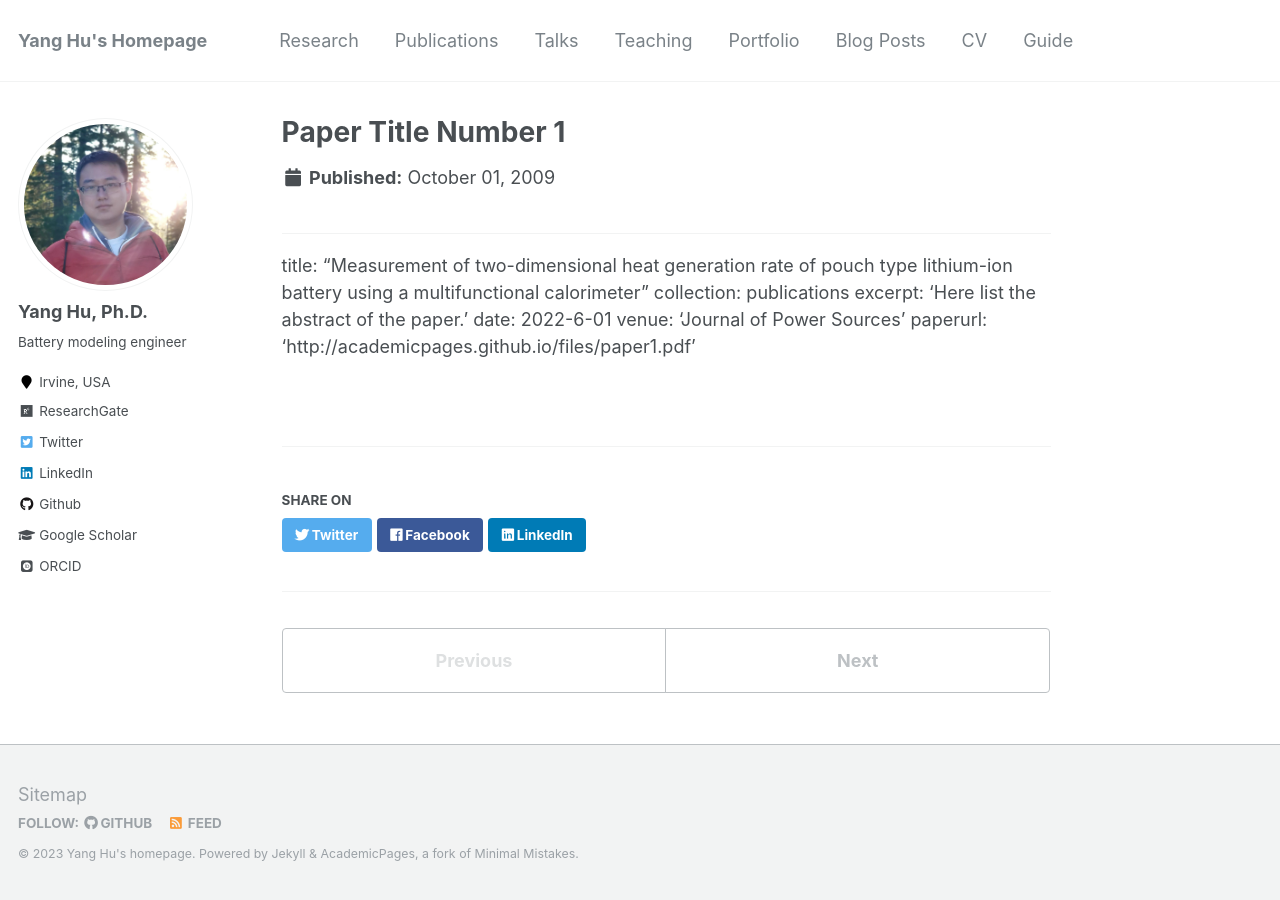
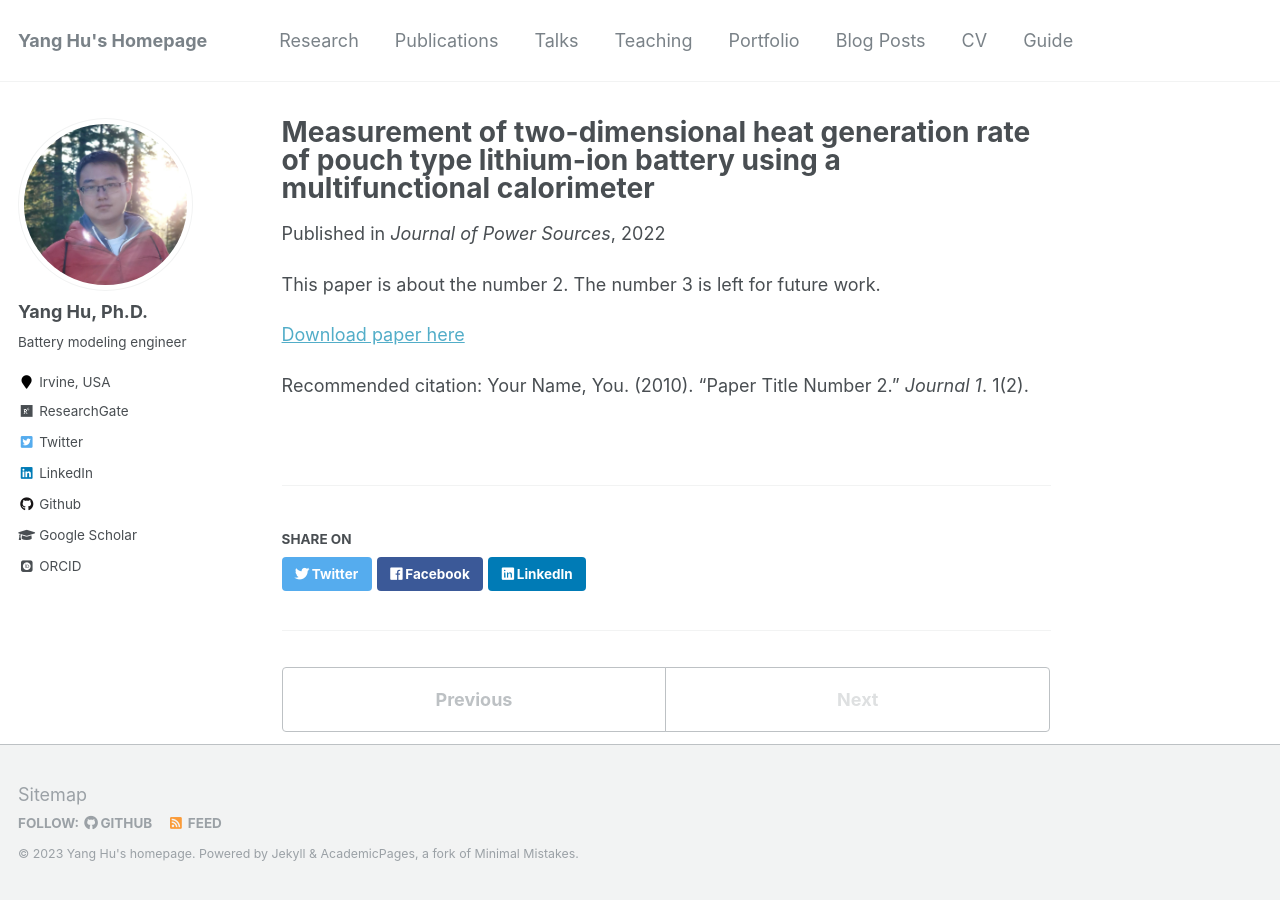
Before and after one commit to hy611/hy611.github.io, a Jekyll site: the page built from _publications/2009-10-01-paper-title-number-1.md, in a window 1280 px wide. Built offline with Jekyll 4.4.1, drawn with Linux system fonts in a browser that asks for light colours; some web fonts are replaced.

Commit message:
modify publication record

```diff
--- a/_publications/2009-10-01-paper-title-number-1.md
+++ b/_publications/2009-10-01-paper-title-number-1.md
@@ -5,3 +5,9 @@
 date: 2022-6-01
 venue: 'Journal of Power Sources'
 paperurl: 'http://academicpages.github.io/files/paper1.pdf'
+---
+This paper is about the number 2. The number 3 is left for future work.
+
+[Download paper here](http://academicpages.github.io/files/paper2.pdf)
+
+Recommended citation: Your Name, You. (2010). "Paper Title Number 2." <i>Journal 1</i>. 1(2).
```
